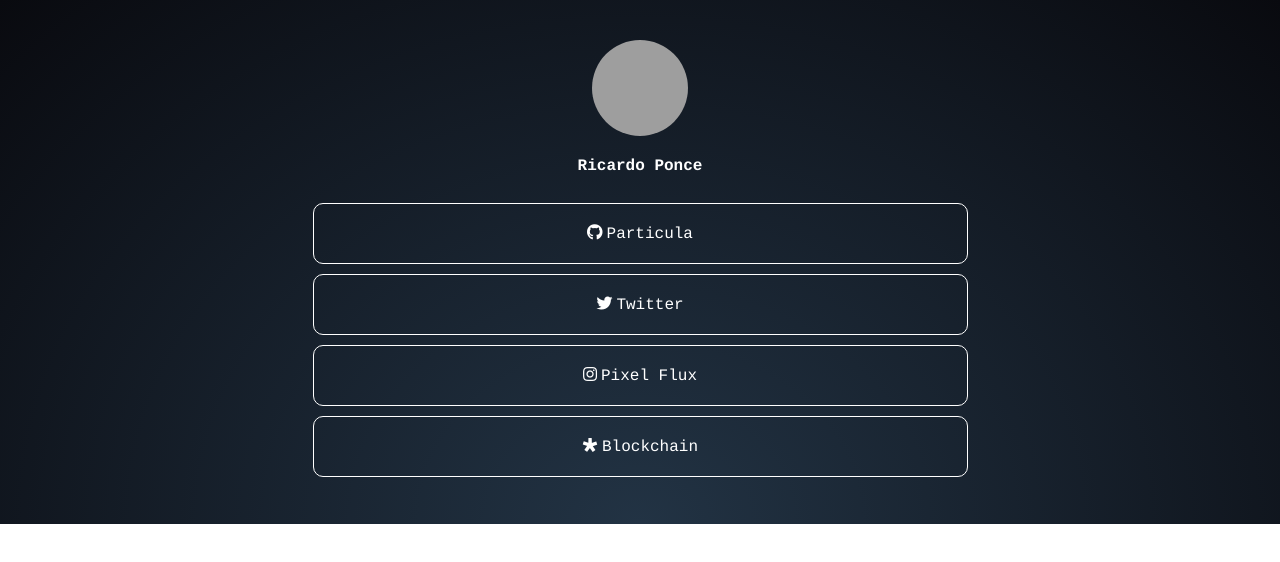
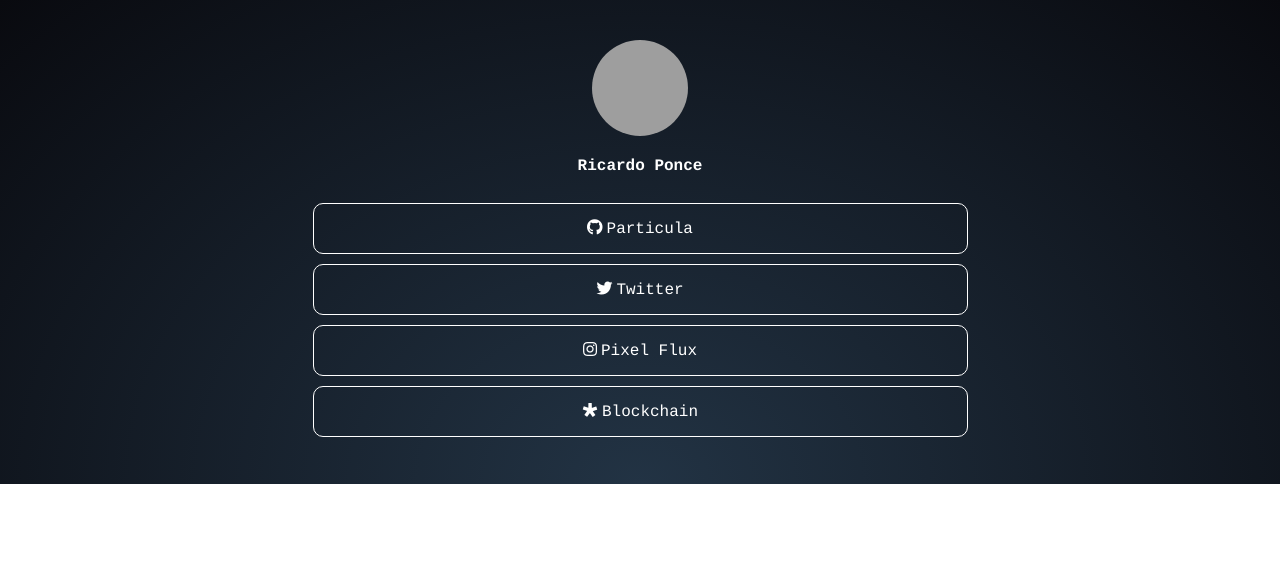
Before and after one commit to ribponce/github.io, a plain HTML site: page index.html in a window 1280 px wide. Drawn offline with Linux system fonts and the light colour scheme; grey boxes are pictures that could not be loaded; a web font is replaced by a local one.

Commit message:
Update style.css

```diff
--- a/style.css
+++ b/style.css
@@ -66,7 +66,7 @@ body {
     margin-left: 10px;
     margin-right: 10px;
     margin-bottom: 10px;
-    padding: 20px; /* 17px */
+    padding: 15px; /* 17px */
     text-decoration: none;
     /* transition: all .25s cubic-bezier(.08, .59, .29, .99); */
     -webkit-tap-highlight-color: transparent;
```
